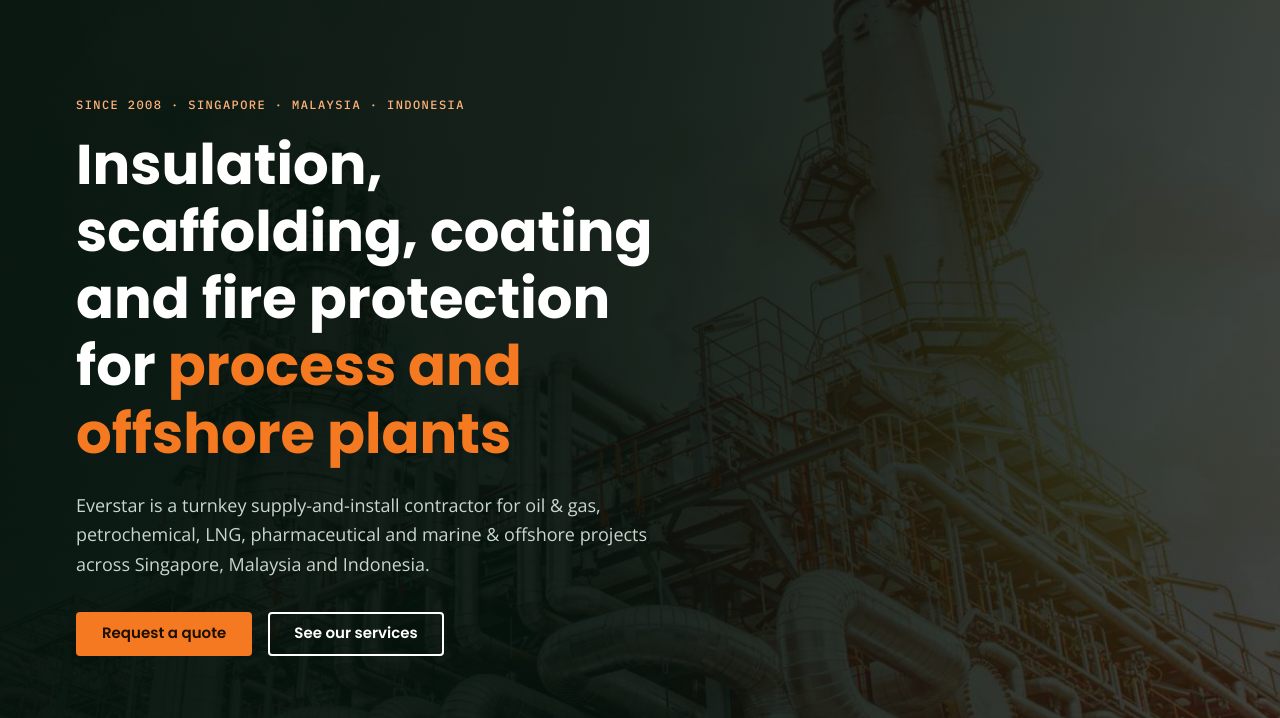
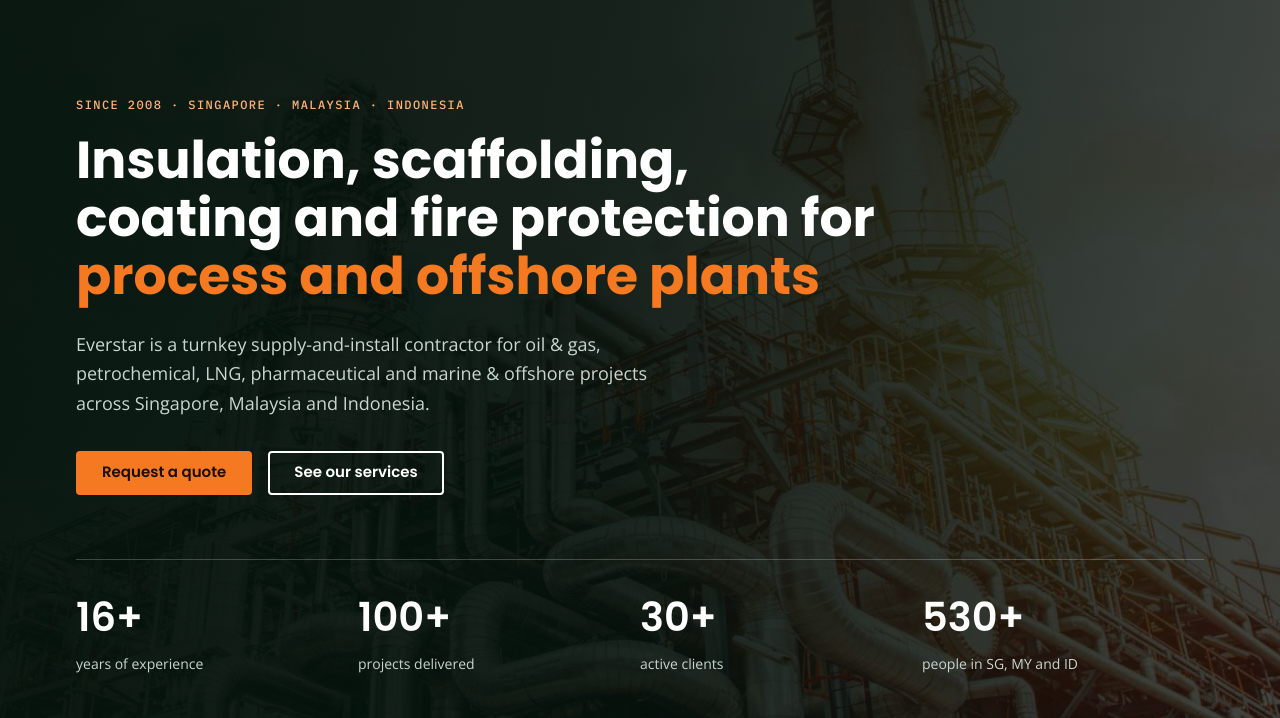
Before and after one commit to mikesys888/everstar, a plain HTML site: page index.html in a window 1280 px wide. Shown: the part 78-796 px from the top of the page. Drawn offline with nearby package versions, Linux system fonts and the light colour scheme.

Commit message:
Home heading: wider measure so it fits in fewer lines
Co-Authored-By: Claude Opus 5.5 <noreply@anthropic.com>

```diff
--- a/index.html
+++ b/index.html
@@ -90,7 +90,7 @@ details.menu nav .nav-btn{justify-content:flex-start;min-height:44px;padding:0 v
 .hero{position:relative;color:var(--on-dark);background:#0B2A1A url("img/hero-refinery.jpg") center/cover no-repeat}
 .hero::before{content:"";position:absolute;inset:0;background:linear-gradient(100deg,rgba(6,20,12,.94) 0%,rgba(6,20,12,.82) 45%,rgba(6,20,12,.35) 100%)}
 .hero .wrap{position:relative;padding-block:var(--s12) var(--s8)}
-.hero h1{font-size:clamp(2.1rem,5vw,3.5rem);font-weight:700;max-width:18ch;margin-top:var(--s2)}
+.hero h1{font-size:clamp(2rem,4.4vw,3.25rem);font-weight:700;line-height:1.12;max-width:24ch;margin-top:var(--s2)}
 .hero h1 em{font-style:normal;color:var(--orange)}
 .hero p.sub{color:var(--on-dark-muted);max-width:56ch;margin-top:var(--s3);font-size:1.125rem}
 .hero .eyebrow{color:#FFB37A}
--- a/src/site.css
+++ b/src/site.css
@@ -73,7 +73,7 @@ details.menu nav .nav-btn{justify-content:flex-start;min-height:44px;padding:0 v
 .hero{position:relative;color:var(--on-dark);background:#0B2A1A url("img/hero-refinery.jpg") center/cover no-repeat}
 .hero::before{content:"";position:absolute;inset:0;background:linear-gradient(100deg,rgba(6,20,12,.94) 0%,rgba(6,20,12,.82) 45%,rgba(6,20,12,.35) 100%)}
 .hero .wrap{position:relative;padding-block:var(--s12) var(--s8)}
-.hero h1{font-size:clamp(2.1rem,5vw,3.5rem);font-weight:700;max-width:18ch;margin-top:var(--s2)}
+.hero h1{font-size:clamp(2rem,4.4vw,3.25rem);font-weight:700;line-height:1.12;max-width:24ch;margin-top:var(--s2)}
 .hero h1 em{font-style:normal;color:var(--orange)}
 .hero p.sub{color:var(--on-dark-muted);max-width:56ch;margin-top:var(--s3);font-size:1.125rem}
 .hero .eyebrow{color:#FFB37A}
```
Also changed, not shown: about.html (+1 -1 lines), contact.html (+1 -1 lines), projects.html (+1 -1 lines), services.html (+1 -1 lines), team.html (+1 -1 lines).
